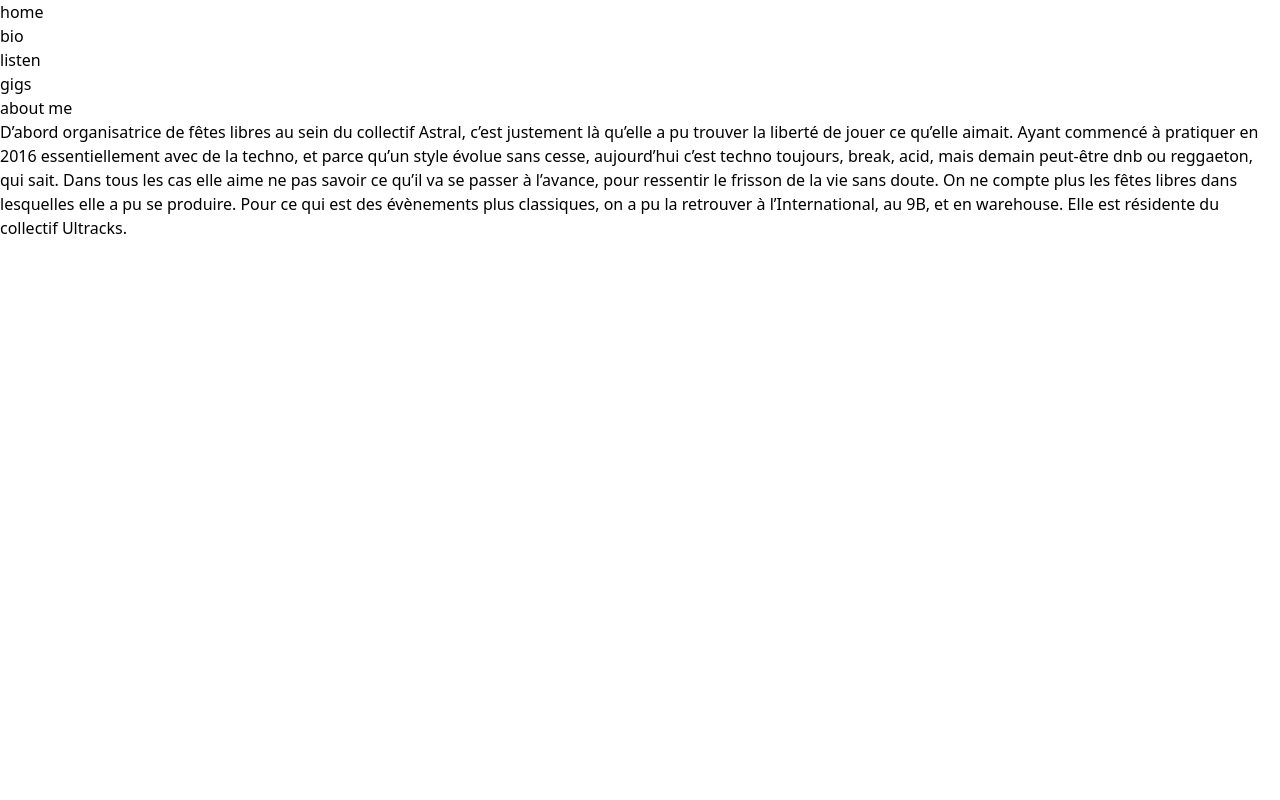
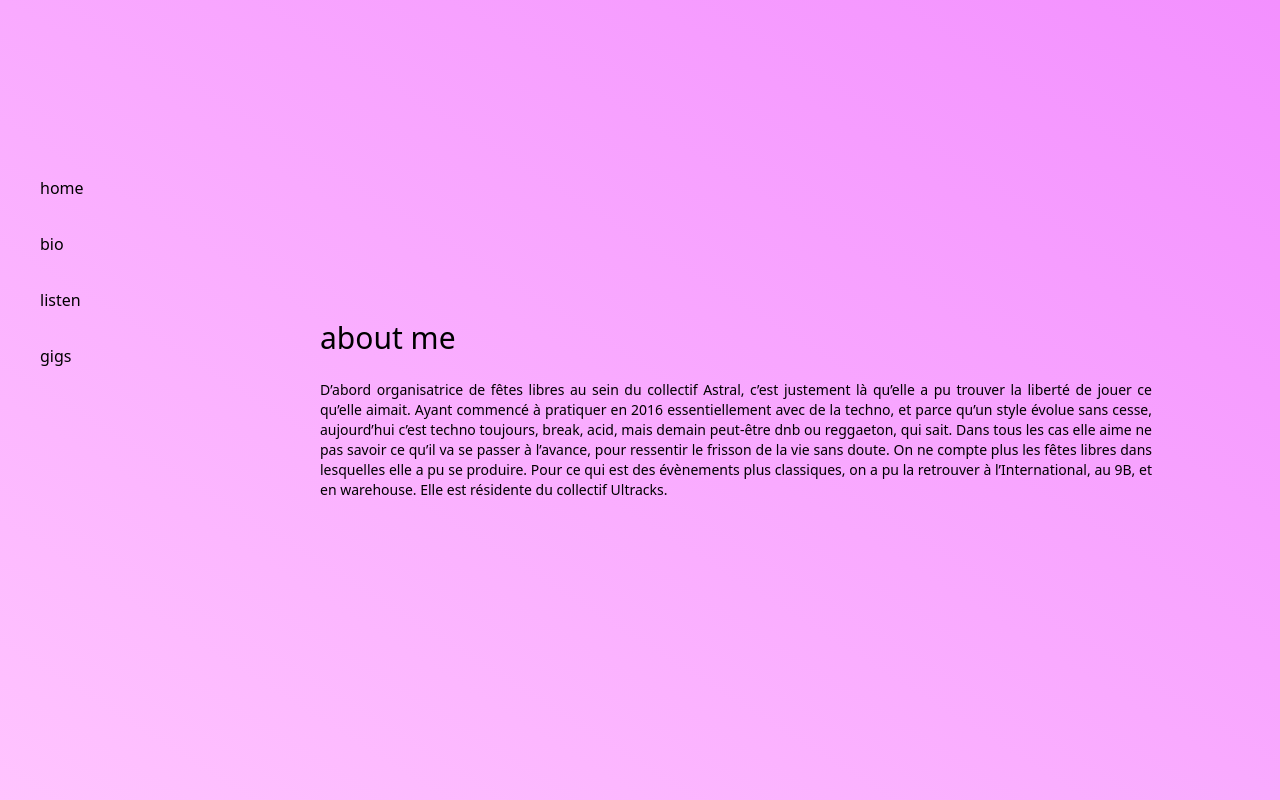
Before and after one commit to Malena-Guallar/website_m, a React (Create React App) app in the folder website_m/: page /bio in a window 1280 px wide. Built offline with nearby package versions, Linux system fonts and the light colour scheme.

Commit message:
styled and added animated transitions

```diff
--- a/website_m/src/components/Nav.js
+++ b/website_m/src/components/Nav.js
@@ -5,20 +5,22 @@ const Nav = () => {
 
     return (
         <div className="navigation">
+            <div className='absolute top-40 left-10 z-20'>
             <ul>
                 <NavLink to="/">
-                    <li>home</li>
+                    <li className="py-4">home</li>
                 </NavLink>
                 <NavLink to="/bio">
-                    <li>bio</li>
+                    <li className="py-4">bio</li>
                 </NavLink>
                 <NavLink to="/listen">
-                    <li>listen</li>
+                    <li className="py-4">listen</li>
                 </NavLink>
                 <NavLink to="/gigs">
-                    <li>gigs</li>
+                    <li className="py-4">gigs</li>
                 </NavLink>
             </ul>
+            </div>
         </div>
     )
 
--- a/website_m/src/pages/Bio.js
+++ b/website_m/src/pages/Bio.js
@@ -1,17 +1,31 @@
 import React from "react";
 import Nav from "../components/Nav";
+import { motion as m } from "framer-motion"
 
 const Bio = () => {
 
     return (
-        <div>
+
+
+        <body className="h-screen bg-gradient-to-tr from-fuschia to-purple">
+
+
             <Nav />
 
-            <h1>about me</h1>
-            <p>D’abord organisatrice de fêtes libres au sein du collectif Astral, c’est justement là qu’elle a pu trouver la liberté de jouer ce qu’elle aimait. Ayant commencé à pratiquer en 2016 essentiellement avec de la techno, et parce qu’un style évolue sans cesse, aujourd’hui c’est techno toujours, break, acid, mais demain peut-être dnb ou reggaeton, qui sait. Dans tous les cas elle aime ne pas savoir ce qu’il va se passer à l’avance, pour ressentir le frisson de la vie sans doute.
-                On ne compte plus les fêtes libres dans lesquelles elle a pu se produire. Pour ce qui est des évènements plus classiques, on a pu la retrouver à l’International, au 9B, et en warehouse.
-Elle est résidente du collectif Ultracks.</p>
-        </div>
+            <m.div
+            initial={{ opacity: 0}}
+            animate={{ opacity: 1}}
+            transition={{ duration: 0.75, ease: "easeOut"}}>
+
+                <div className='absolute top-80 left-80'>
+                    <h1 className="text-3xl pb-6">about me</h1>
+                    <p className="text-sm mr-32 text-justify">D’abord organisatrice de fêtes libres au sein du collectif Astral, c’est justement là qu’elle a pu trouver la liberté de jouer ce qu’elle aimait. Ayant commencé à pratiquer en 2016 essentiellement avec de la techno, et parce qu’un style évolue sans cesse, aujourd’hui c’est techno toujours, break, acid, mais demain peut-être dnb ou reggaeton, qui sait. Dans tous les cas elle aime ne pas savoir ce qu’il va se passer à l’avance, pour ressentir le frisson de la vie sans doute.
+                        On ne compte plus les fêtes libres dans lesquelles elle a pu se produire. Pour ce qui est des évènements plus classiques, on a pu la retrouver à l’International, au 9B, et en warehouse.
+                        Elle est résidente du collectif Ultracks.</p>
+                </div>
+            </m.div>
+
+        </body>
     )
 
 }
--- a/website_m/src/pages/Home.js
+++ b/website_m/src/pages/Home.js
@@ -1,15 +1,26 @@
 import React from 'react';
 import Nav from '../components/Nav';
+import { motion as m } from "framer-motion";
 
 const Home = () => {
 
     return (
 
         <body className="h-screen bg-gradient-to-tr from-mint to-light_blue">
-        <div>
+
             <Nav />
+            <m.div
+            initial={{ opacity: 0}}
+            animate={{ opacity: 1}}
+            transition={{ duration: 0.75, ease: "easeOut"}}>
+
+
+        <div className='absolute top-80 left-80 text-3xl'>
             <h1>welcome</h1>
+            <p className='text-xs'>to my website</p>
         </div>
+        </m.div>
+
 
         </body>
     )
--- a/website_m/tailwind.config.js
+++ b/website_m/tailwind.config.js
@@ -10,7 +10,10 @@ module.exports = {
       'purple' : '#f390ff',
       'mint': '#aeeebd',
       'light_blue': '#94bbe9',
-      'white': '#ffffff'
+      'white': '#ffffff',
+      'fuschia': '#ffc4ff',
+      'mauve': "ff24ff",
+
     },
     extend: {},
   },
```
